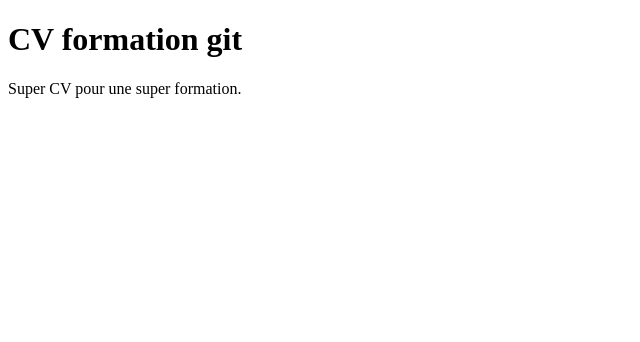
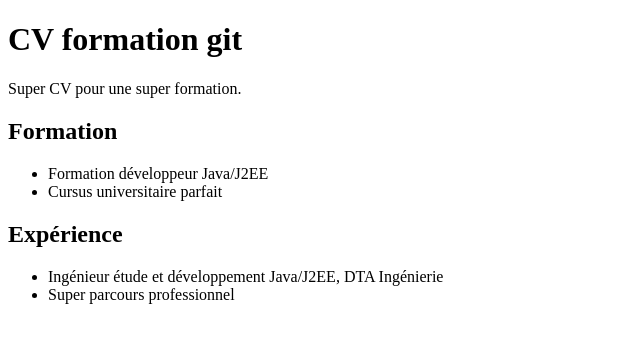
Before and after one commit to Taerus/formation-git, a plain HTML site: page public/index.html in a window 1280 px wide. Shown: the whole page, without its empty margins (0-640 px from the left). Drawn offline with Linux system fonts and the light colour scheme.

Commit message:
Add formation and experience

```diff
--- a/public/index.html
+++ b/public/index.html
@@ -13,5 +13,15 @@ and open the template in the editor.
     <body>
         <h1>CV formation git</h1>
         <p>Super CV pour une super formation.</p>
+        <h2>Formation</h2>
+        <ul>
+            <li>Formation développeur Java/J2EE</li>
+            <li>Cursus universitaire parfait</li>
+        </ul>
+        <h2>Expérience</h2>
+        <ul>
+            <li>Ingénieur étude et développement Java/J2EE, DTA Ingénierie</li>
+            <li>Super parcours professionnel</li>
+        </ul>
     </body>
 </html>
```
